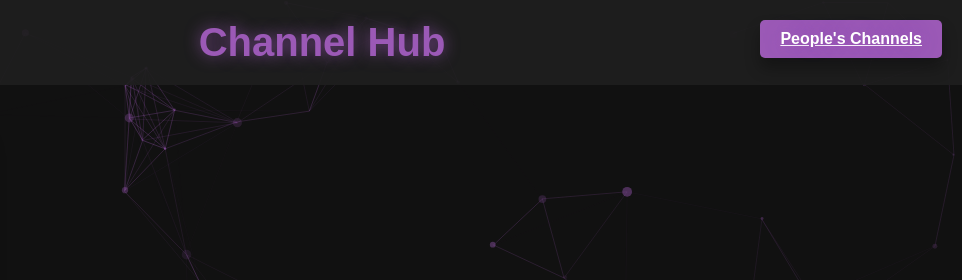
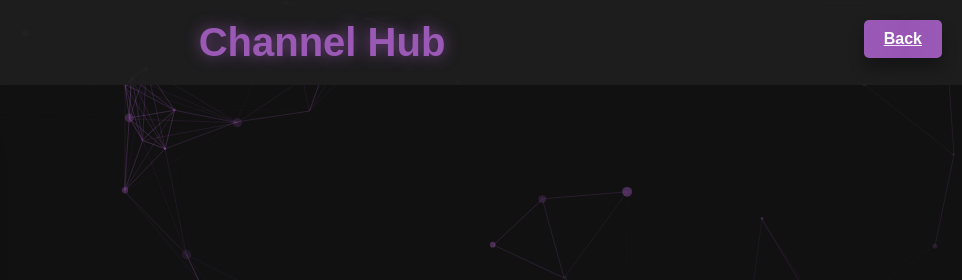
Before and after one commit to Web-Games-Online/Web-Games-Online.github.io, a plain HTML site: page youtube/peoples-channels.html in a window 1280 px wide. Shown: the top 280 px of the page, 318-1280 px from the left. Drawn offline with nearby package versions, Linux system fonts and the light colour scheme.

Commit message:
Update peoples-channels.html

```diff
--- a/youtube/peoples-channels.html
+++ b/youtube/peoples-channels.html
@@ -2,7 +2,7 @@
 <head>
     <meta charset="UTF-8">
     <meta name="viewport" content="width=device-width, initial-scale=1.0">
-    <title>Channel Hub</title>
+    <title>peoples channels Hub</title>
     <link rel="stylesheet" href="https://cdnjs.cloudflare.com/ajax/libs/particles.js/2.0.0/particles.min.js">
     <style>
         /* Global Styles */
@@ -118,7 +118,7 @@
 
     <div class="header">
         Channel Hub
-        <a href="peoples-channels.html" class="btn">People's Channels</a>
+        <a href="Index.html" class="btn">Back</a>
     </div>
 
     <div class="hub-container">
```
